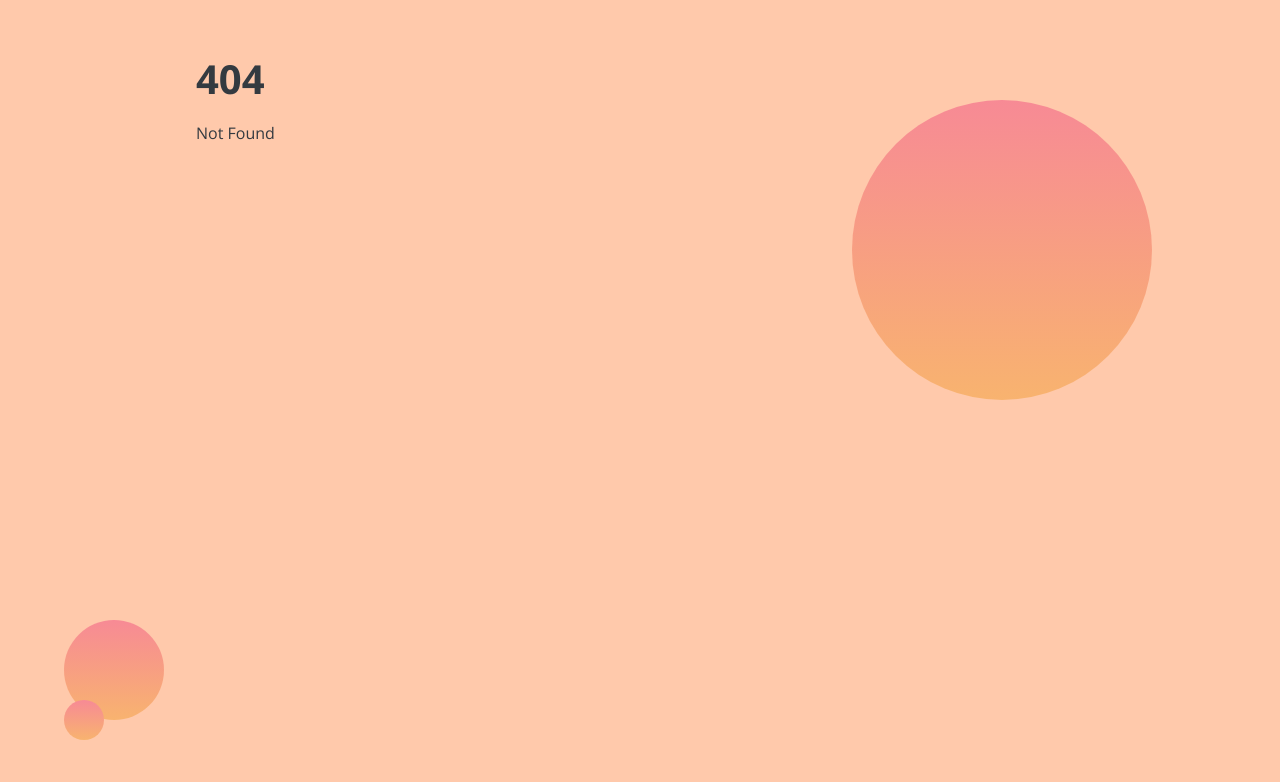
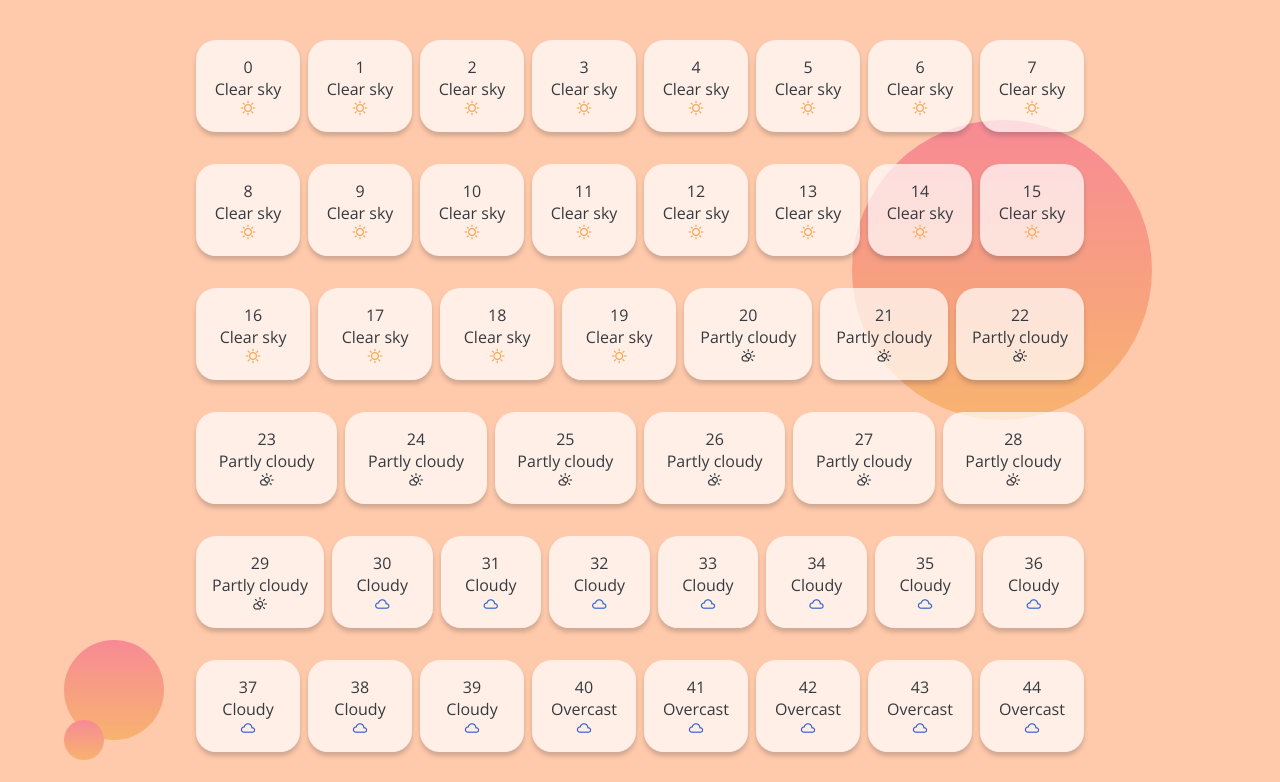
Before and after one commit to GuilhermeCampano/weather-app, a SvelteKit app: page /showcase in a window 1280 px wide. Before the commit this address had no page. Shown: the top 782 px of the page. Built offline with nearby package versions, Linux system fonts and the light colour scheme.

Commit message:
Add showcase route

```diff
--- a/src/routes/about/+page.svelte
+++ /dev/null
@@ -1 +0,0 @@
-<h1>About</h1>
--- /dev/null
+++ b/src/routes/showcase/+page.svelte
@@ -0,0 +1,31 @@
+<script lang="ts">
+	import type { WeatherCodeDetails } from '$lib/models';
+	import { WeatherApiService } from '$lib/services/weather-api.service';
+	import Card from '../../components/Card.svelte';
+	import WeatherIcon from '../../components/WeatherIcon.svelte';
+
+	const allIcons: WeatherCodeDetails[] = new Array(100)
+		.fill(0)
+		.map((_, i) => WeatherApiService.geWeatherCode(i));
+</script>
+
+<div class="card__container">
+{#each allIcons as iconDetails, index}
+		<Card size="small">
+      <div>{index}</div>
+      <div>{iconDetails.description}</div>
+			<WeatherIcon {iconDetails} />
+		</Card>
+    {/each}
+	</div>
+
+<style>
+	.card__container {
+		display: flex;
+		flex-direction: row;
+    flex-wrap: wrap;
+		gap: 0 0.5rem;
+    text-wrap: nowrap;
+	}
+
+</style>
```
